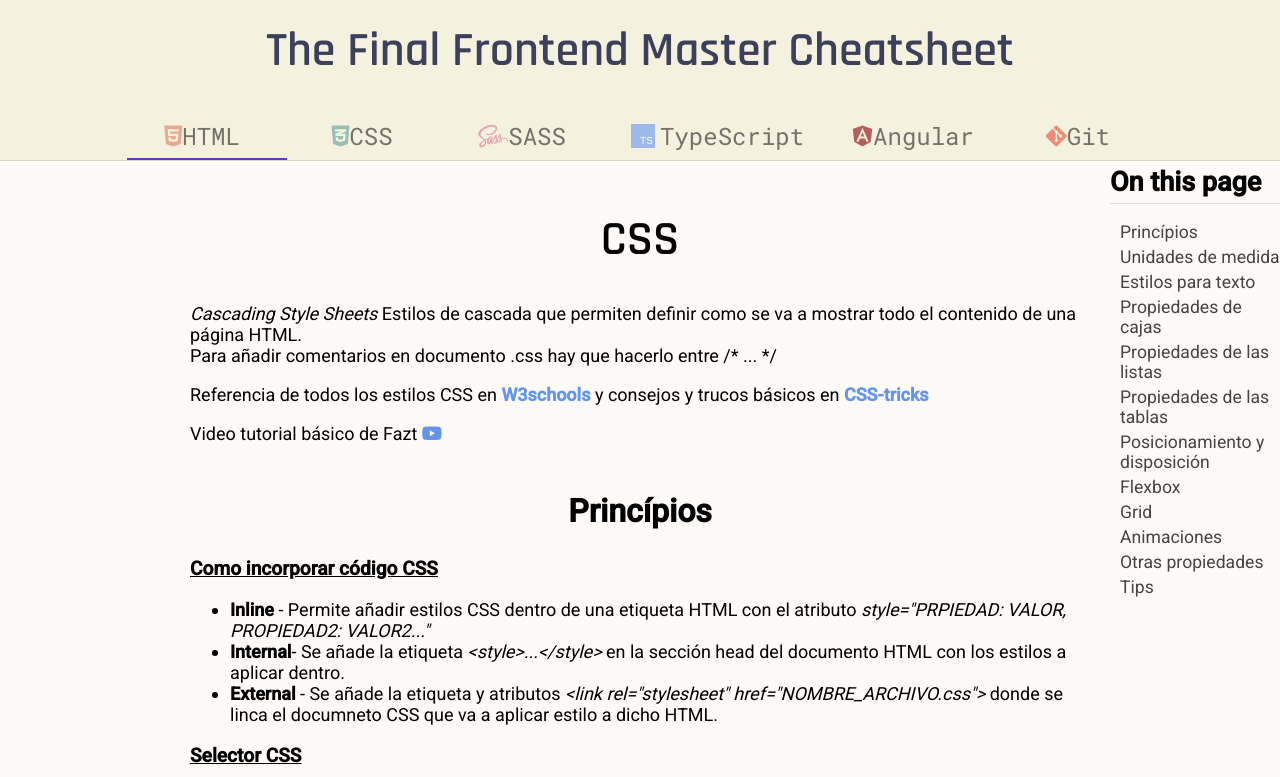
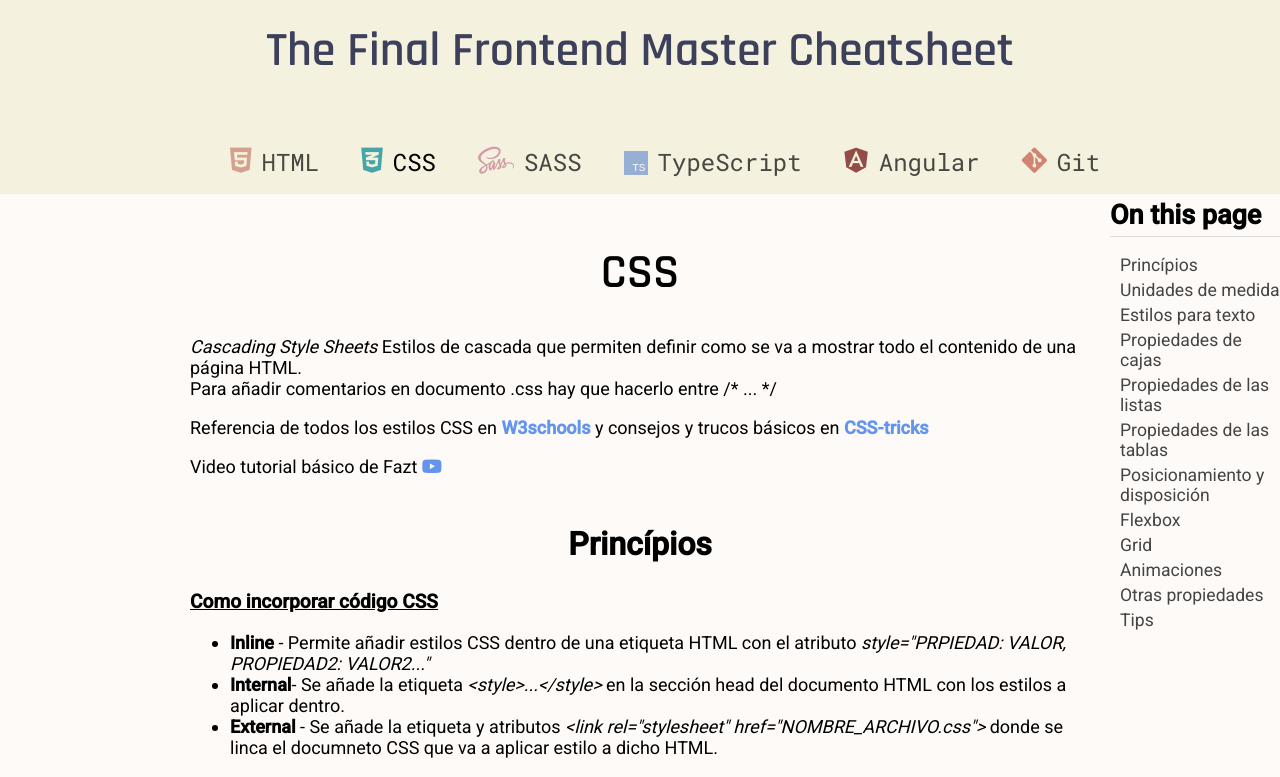
Before and after one commit to boboxanqui/Apuntes, an Angular app: page /css in a window 1280 px wide. Shown: the top 777 px of the page. Built offline with nearby package versions, Linux system fonts and the light colour scheme.

Commit message:
navbar dot animation on navigation

```diff
--- a/src/app/shared/navbar/navbar.component.css
+++ /dev/null
@@ -1,20 +0,0 @@
-.fa-brands{
-    margin: 0 5px;
-}
-
-#head-title{
-    cursor: pointer;
-    width: fit-content;
-    margin: 0 auto;
-}
-
-
-
-@media (max-width: 900px) {
-
-}
-
-
-@media (max-width: 600px) {
-
-}
--- a/src/app/shared/navbar/navbar.component.html
+++ b/src/app/shared/navbar/navbar.component.html
@@ -1,75 +1,65 @@
 <h1 class="text-center"
     id="head-title"
-    routerLink="''">The Final Frontend Master Cheatsheet</h1>
+    routerLink="''"
+    (click)="hideSelectedRoute(navSelection)">The Final Frontend Master Cheatsheet</h1>
 
-<nav mat-tab-nav-bar
-     mat-align-tabs="center"
-     animationDuration="300ms">
+<nav>
+    <ul class="nav-menu">
+        <li routerLink="html"
+            routerLinkActive="active"
+            class="nav-link"
+            (click)="selectedRoute(navLink1,navSelection)"
+            #navLink1>
+            <i class="fa-brands fa-html5 fs-4"></i>
+            <span class="mono fs1-5">HTML</span>
+        </li>
 
-    <a mat-tab-link
-       *ngFor="let link of links"
-       (click)="selectedLink(link)"
-       [active]="activeLink == link"
-       routerLink="html"
-       routerLinkActive="nav-ative"
+        <li routerLink="css"
+            routerLinkActive="active"
             class="nav-link"
-       [innerHTML]="link.htmlContent">
+            (click)="selectedRoute(navLink2,navSelection)"
+            #navLink2>
+            <i class="fa-brands fa-css3-alt fs-4"></i>
+            <span class="mono fs1-5">CSS</span>
+        </li>
 
-    </a>
+        <li routerLink="sass"
+            routerLinkActive="active"
+            class="nav-link"
+            (click)="selectedRoute(navLink3,navSelection)"
+            #navLink3>
+            <i class="fa-brands fa-sass fs-4"></i>
+            <span class="mono fs1-5">SASS</span>
+        </li>
 
-
-</nav>
-
-<!-- <nav mat-tab-nav-bar
-     mat-align-tabs="center"
-     animationDuration="3000ms">
-
-    <a mat-tab-link
-       routerLink="html"
-       routerLinkActive="nav-ative"
-       class="nav-link">
-        <i class="fa-brands fa-html5 fs1-5"></i>
-        <span class="mono fs1-5">HTML</span>
-    </a>
-
-    <a mat-tab-link
-       routerLink="css"
-       routerLinkActive="nav-ative"
-       class="nav-link">
-        <i class="fa-brands fa-css3-alt fs1-5"></i>
-        <span class="mono fs1-5">CSS</span>
-    </a>
-
-    <a mat-tab-link
-       routerLink="sass"
-       routerLinkActive="nav-ative"
-       class="nav-link">
-        <i class="fa-brands fa-sass fs1-5"></i>
-        <span class="mono fs1-5">SASS</span>
-    </a>
-
-    <a mat-tab-link
-       routerLink="typescript"
-       routerLinkActive="nav-ative"
-       class="nav-link">
+        <li routerLink="typescript"
+            routerLinkActive="active"
+            class="nav-link"
+            (click)="selectedRoute(navLink4,navSelection)"
+            #navLink4>
             <div class="typescript-logo">TS</div>
             <span class="mono fs1-5">TypeScript</span>
-    </a>
+        </li>
 
-    <a mat-tab-link
-       routerLink="angular"
-       routerLinkActive="nav-ative"
-       class="nav-link">
-        <i class="fa-brands fa-angular fs1-5"></i>
+        <li routerLink="angular"
+            routerLinkActive="active"
+            class="nav-link"
+            (click)="selectedRoute(navLink5,navSelection)"
+            #navLink5>
+            <i class="fa-brands fa-angular fs-4"></i>
             <span class="mono fs1-5">Angular</span>
-    </a>
+        </li>
 
-    <a mat-tab-link
-       routerLink="git"
-       routerLinkActive="nav-ative"
-       class="nav-link">
-        <i class="fa-brands fa-git-alt fs1-5"></i>
+        <li routerLink="git"
+            routerLinkActive="active"
+            class="nav-link"
+            (click)="selectedRoute(navLink6,navSelection)"
+            #navLink6>
+            <i class="fa-brands fa-git-alt fs-4"></i>
             <span class="mono fs1-5">Git</span>
-    </a>
+        </li>
 
-</nav> -->
+        <div class="nav-selection hide"
+             #navSelection></div>
+    </ul>
+</nav>
--- a/src/app/shared/navbar/navbar.component.ts
+++ b/src/app/shared/navbar/navbar.component.ts
@@ -4,28 +4,30 @@ import { Router } from '@angular/router';
 @Component({
   selector: 'app-navbar',
   templateUrl: './navbar.component.html',
-  styleUrls: ['./navbar.component.css']
+  styleUrls: []
 })
 export class NavbarComponent implements OnInit {
 
-  constructor( private router: Router ) { }
+  constructor(private router: Router) { }
 
   ngOnInit(): void {
+    this.router.getCurrentNavigation()
   }
 
+  // FIXME: OLD NAVBAR
   links = [
     {
-      htmlContent:`<i class="fa-brands fa-html5 fs1-5"></i>
+      htmlContent: `<i class="fa-brands fa-html5 fs1-5"></i>
       <span class="mono fs1-5">HTML</span>`,
       route: 'html'
     },
     {
-      htmlContent:`<i class="fa-brands fa-css3-alt fs1-5"></i>
+      htmlContent: `<i class="fa-brands fa-css3-alt fs1-5"></i>
       <span class="mono fs1-5">CSS</span>`,
       route: 'css'
     },
     {
-      htmlContent:`<i class="fa-brands fa-sass fs1-5"></i>
+      htmlContent: `<i class="fa-brands fa-sass fs1-5"></i>
       <span class="mono fs1-5">SASS</span>`,
       route: 'sass'
     },
@@ -35,12 +37,12 @@ export class NavbarComponent implements OnInit {
       route: 'typescript'
     },
     {
-      htmlContent:`<i class="fa-brands fa-angular fs1-5"></i>
+      htmlContent: `<i class="fa-brands fa-angular fs1-5"></i>
       <span class="mono fs1-5">Angular</span>`,
       route: 'angular'
     },
     {
-      htmlContent:`<i class="fa-brands fa-git-alt fs1-5"></i>
+      htmlContent: `<i class="fa-brands fa-git-alt fs1-5"></i>
       <span class="mono fs1-5">Git</span>`,
       route: 'git'
     }
@@ -48,10 +50,32 @@ export class NavbarComponent implements OnInit {
 
   activeLink = this.links[0];
 
+  // NOTE: NEW NAVBAR
+  private _navSelectionLeft: number = 100;
 
-  selectedLink(link: any){
-    this.activeLink = link;
+  selectedRoute(link: HTMLElement, navSelection: HTMLElement) {
+    this._navSelectionLeft = link.offsetLeft + link.offsetWidth / 2;
 
-    this.router.navigate( [link.route] )
+    if (navSelection.className.includes('hide')) {
+      navSelection.style.left = this.navSelectionLeft;
+      navSelection.classList.remove('hide');
+      setTimeout(() =>
+        navSelection.classList.add('active'),
+        1
+      )
+    } else {
+      navSelection.style.left = this.navSelectionLeft;
+    }
   }
+
+  hideSelectedRoute(navSelection: HTMLElement) {
+    navSelection.classList.remove('active')
+    navSelection.classList.add('hide')
+  }
+
+  get navSelectionLeft() {
+    return this._navSelectionLeft.toString().concat('px');
+  }
+
+
 }
--- a/src/styles.css
+++ b/src/styles.css
@@ -319,13 +319,68 @@ hr{
 
 /* ·········· NAVBAR ·········· */
 
+#head-title{
+    cursor: pointer;
+    width: fit-content;
+    margin: 0 auto;
+}
+
+.nav-menu{
+    position: relative;
+    list-style: none;
+    display: flex;
+    justify-content: center;
+    margin-bottom:0 ;
+    overflow: hidden;
+}
+
+.nav-link{
+    padding: 1rem;
+    vertical-align: bottom;
+    cursor: pointer;
+    user-select: none;
+    opacity: .7;
+    filter: saturate(.7);
+}
+
+.nav-selection{
+    position: absolute;
+    width: 10px;
+    height: 10px;
+    border-radius: 50%;
+    background-color: var(--color2);
+    bottom: 5px;
+    transform-origin: 50% 50%;
+    transition: bottom .3s ease-in-out;
+}
+
+.nav-selection.active{
+    transition: bottom .3s ease-in-out, left .3s ease-in-out;
+}
+
+.nav-selection.hide{
+    bottom: -20px;
+    transition: left 0s ease-in-out, bottom .3s ease;
+}
+
+.nav-link.active{
+    opacity: 1;
+    filter: saturate(1.5);
+}
+
+.nav-link i,
+.nav-link div{
+    margin: 0 10px;
+}
+
 .nav-link:hover {
     opacity: 1;
     transition: .2s ease;
+    filter: saturate(1.5);
 }
 
 .typescript-logo{
-    display: inline;
+    display: inline-block;
     font-family: monospace;
     width: 20px;
     height: 20px;
```
Lines whose indentation alone changed are shown as unchanged.
